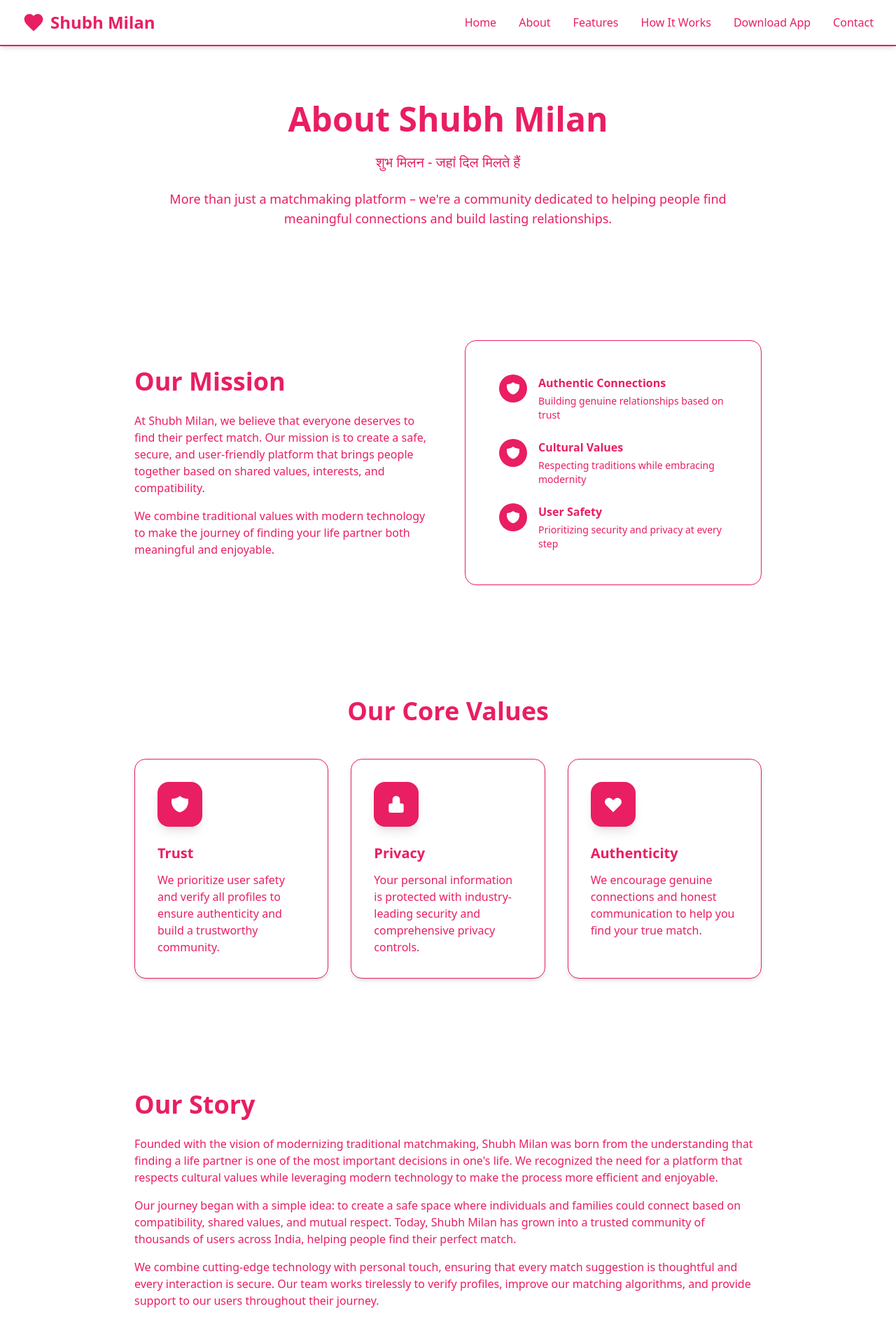
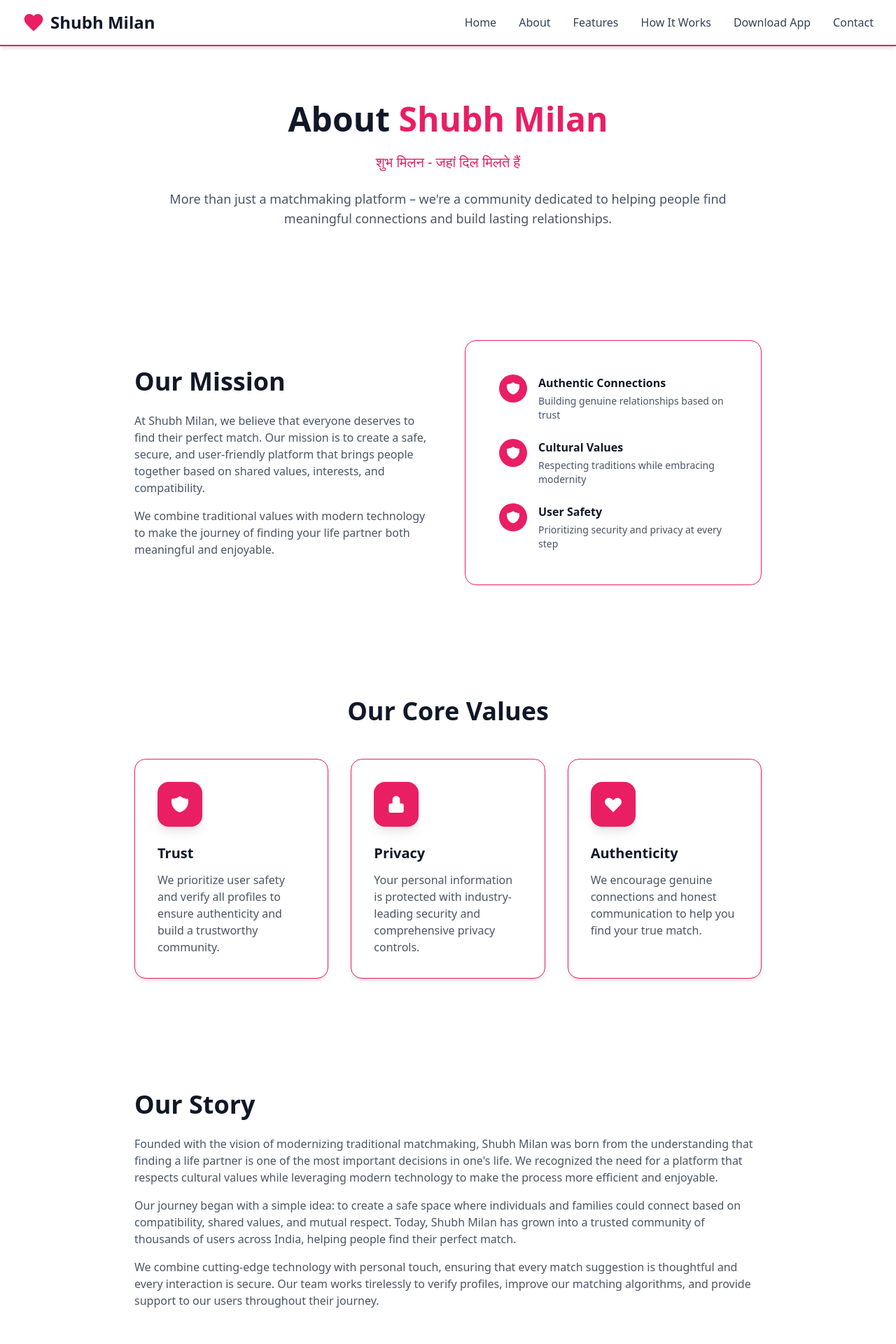
Before and after one commit to kundanlcb/shubh-milan-web, a React (Vite) app: page /about in a window 1280 px wide. Shown: the top 1920 px of the page at 70% size. Built offline with nearby package versions, Linux system fonts and the light colour scheme.

Commit message:
Standardize text colors - update constants, HomePage, Header, FeaturesPage, AboutPage
Co-authored-by: kundanlcb <100063527+kundanlcb@users.noreply.github.com>

```diff
--- a/src/components/layout/Header.tsx
+++ b/src/components/layout/Header.tsx
@@ -15,8 +15,8 @@ export const Header = () => {
       <Container>
         <div className="flex justify-between items-center py-4">
           {/* Logo */}
-          <Link to="/" className="flex items-center space-x-2 text-2xl font-bold text-primary hover:opacity-80 transition-colors">
-            <svg className="w-8 h-8" fill="currentColor" viewBox="0 0 24 24">
+          <Link to="/" className="flex items-center space-x-2 text-2xl font-bold text-gray-900 hover:text-primary transition-colors">
+            <svg className="w-8 h-8 text-primary" fill="currentColor" viewBox="0 0 24 24">
               <path d="M12 21.35l-1.45-1.32C5.4 15.36 2 12.28 2 8.5 2 5.42 4.42 3 7.5 3c1.74 0 3.41.81 4.5 2.09C13.09 3.81 14.76 3 16.5 3 19.58 3 22 5.42 22 8.5c0 3.78-3.4 6.86-8.55 11.54L12 21.35z"/>
             </svg>
             <span>Shubh Milan</span>
@@ -28,7 +28,7 @@ export const Header = () => {
               <Link
                 key={link.path}
                 to={link.path}
-                className="text-primary hover:opacity-80 transition-colors font-medium relative group"
+                className="text-gray-700 hover:text-primary transition-colors font-medium relative group"
               >
                 {link.label}
                 <span className="absolute bottom-0 left-0 w-0 h-0.5 bg-primary group-hover:w-full transition-all duration-300"></span>
@@ -39,7 +39,7 @@ export const Header = () => {
           {/* Mobile Menu Button */}
           <button
             onClick={toggleMobileMenu}
-            className="md:hidden p-2 rounded-md text-primary hover:opacity-80 transition-colors"
+            className="md:hidden p-2 rounded-md text-gray-700 hover:text-primary transition-colors"
             aria-label="Toggle mobile menu"
           >
             <svg
@@ -67,7 +67,7 @@ export const Header = () => {
               <Link
                 key={link.path}
                 to={link.path}
-                className="block px-4 py-2 text-primary hover:bg-white hover:opacity-80 rounded-md transition-colors font-medium"
+                className="block px-4 py-2 text-gray-700 hover:text-primary hover:bg-gray-50 rounded-md transition-colors font-medium"
                 onClick={() => setIsMobileMenuOpen(false)}
               >
                 {link.label}
--- a/src/constants/colors.ts
+++ b/src/constants/colors.ts
@@ -1,4 +1,4 @@
-// Minimal color palette - White and Magenta only
+// Minimal color palette - White and Magenta only with standard text colors
 export const Colors = {
   // Primary Colors - Beautiful magenta
   primary: '#E91E63', // Beautiful magenta - main brand color
@@ -6,10 +6,10 @@ export const Colors = {
   // White
   white: '#FFFFFF',
 
-  // Text Colors (using magenta for primary text, white for inverse)
-  textPrimary: '#E91E63',
-  textSecondary: '#E91E63',
-  textInverse: '#FFFFFF',
+  // Standard Text Colors for readability
+  textPrimary: '#1F2937', // Dark gray for primary text on white backgrounds
+  textSecondary: '#6B7280', // Medium gray for secondary text on white backgrounds
+  textInverse: '#FFFFFF', // White text for magenta backgrounds
 
   // Background Colors (white only)
   background: '#FFFFFF',
--- a/src/pages/AboutPage.tsx
+++ b/src/pages/AboutPage.tsx
@@ -7,13 +7,13 @@ export const AboutPage = () => {
       <section className="bg-white py-16 md:py-20">
         <Container>
           <div className="max-w-4xl mx-auto text-center">
-            <h1 className="text-4xl md:text-5xl font-bold text-primary mb-6">
+            <h1 className="text-4xl md:text-5xl font-bold text-gray-900 mb-6">
               About <span className="text-primary">Shubh Milan</span>
             </h1>
             <p className="text-xl font-hindi text-primary mb-6">
               शुभ मिलन - जहां दिल मिलते हैं
             </p>
-            <p className="text-lg text-primary">
+            <p className="text-lg text-gray-600">
               More than just a matchmaking platform – we're a community dedicated to helping
               people find meaningful connections and build lasting relationships.
             </p>
@@ -27,13 +27,13 @@ export const AboutPage = () => {
           <div className="max-w-4xl mx-auto">
             <div className="grid md:grid-cols-2 gap-12 items-center">
               <div>
-                <h2 className="text-3xl md:text-4xl font-bold text-primary mb-6">Our Mission</h2>
-                <p className="text-primary mb-4">
+                <h2 className="text-3xl md:text-4xl font-bold text-gray-900 mb-6">Our Mission</h2>
+                <p className="text-gray-600 mb-4">
                   At Shubh Milan, we believe that everyone deserves to find their perfect match. Our mission
                   is to create a safe, secure, and user-friendly platform that brings people together based
                   on shared values, interests, and compatibility.
                 </p>
-                <p className="text-primary">
+                <p className="text-gray-600">
                   We combine traditional values with modern technology to make the journey of finding your
                   life partner both meaningful and enjoyable.
                 </p>
@@ -47,8 +47,8 @@ export const AboutPage = () => {
                       </svg>
                     </div>
                     <div>
-                      <h3 className="font-semibold text-primary mb-1">Authentic Connections</h3>
-                      <p className="text-primary text-sm">Building genuine relationships based on trust</p>
+                      <h3 className="font-semibold text-gray-900 mb-1">Authentic Connections</h3>
+                      <p className="text-gray-600 text-sm">Building genuine relationships based on trust</p>
                     </div>
                   </div>
                   <div className="flex items-start">
@@ -58,8 +58,8 @@ export const AboutPage = () => {
                       </svg>
                     </div>
                     <div>
-                      <h3 className="font-semibold text-primary mb-1">Cultural Values</h3>
-                      <p className="text-primary text-sm">Respecting traditions while embracing modernity</p>
+                      <h3 className="font-semibold text-gray-900 mb-1">Cultural Values</h3>
+                      <p className="text-gray-600 text-sm">Respecting traditions while embracing modernity</p>
                     </div>
                   </div>
                   <div className="flex items-start">
@@ -69,8 +69,8 @@ export const AboutPage = () => {
                       </svg>
                     </div>
                     <div>
-                      <h3 className="font-semibold text-primary mb-1">User Safety</h3>
-                      <p className="text-primary text-sm">Prioritizing security and privacy at every step</p>
+                      <h3 className="font-semibold text-gray-900 mb-1">User Safety</h3>
+                      <p className="text-gray-600 text-sm">Prioritizing security and privacy at every step</p>
                     </div>
                   </div>
                 </div>
@@ -84,7 +84,7 @@ export const AboutPage = () => {
       <section className="py-16 md:py-20 bg-gradient-to-br from-primary-50 via-white to-primary-50">
         <Container>
           <div className="max-w-4xl mx-auto">
-            <h2 className="text-3xl md:text-4xl font-bold text-center text-primary mb-12">Our Core Values</h2>
+            <h2 className="text-3xl md:text-4xl font-bold text-center text-gray-900 mb-12">Our Core Values</h2>
             <div className="grid md:grid-cols-3 gap-8">
               <div className="bg-white p-8 rounded-2xl shadow-md hover:shadow-xl transition-all border border-primary">
                 <div className="bg-primary w-16 h-16 rounded-2xl flex items-center justify-center mb-6 shadow-lg">
@@ -92,8 +92,8 @@ export const AboutPage = () => {
                     <path d="M9 12l2 2 4-4m5.618-4.016A11.955 11.955 0 0112 2.944a11.955 11.955 0 01-8.618 3.04A12.02 12.02 0 003 9c0 5.591 3.824 10.29 9 11.622 5.176-1.332 9-6.03 9-11.622 0-1.042-.133-2.052-.382-3.016z" />
                   </svg>
                 </div>
-                <h3 className="text-xl font-semibold text-primary mb-3">Trust</h3>
-                <p className="text-primary">
+                <h3 className="text-xl font-semibold text-gray-900 mb-3">Trust</h3>
+                <p className="text-gray-600">
                   We prioritize user safety and verify all profiles to ensure authenticity and build a trustworthy community.
                 </p>
               </div>
@@ -104,8 +104,8 @@ export const AboutPage = () => {
                     <path d="M12 15v2m-6 4h12a2 2 0 002-2v-6a2 2 0 00-2-2H6a2 2 0 00-2 2v6a2 2 0 002 2zm10-10V7a4 4 0 00-8 0v4h8z" />
                   </svg>
                 </div>
-                <h3 className="text-xl font-semibold text-primary mb-3">Privacy</h3>
-                <p className="text-primary">
+                <h3 className="text-xl font-semibold text-gray-900 mb-3">Privacy</h3>
+                <p className="text-gray-600">
                   Your personal information is protected with industry-leading security and comprehensive privacy controls.
                 </p>
               </div>
@@ -116,8 +116,8 @@ export const AboutPage = () => {
                     <path d="M4.318 6.318a4.5 4.5 0 000 6.364L12 20.364l7.682-7.682a4.5 4.5 0 00-6.364-6.364L12 7.636l-1.318-1.318a4.5 4.5 0 00-6.364 0z"/>
                   </svg>
                 </div>
-                <h3 className="text-xl font-semibold text-primary mb-3">Authenticity</h3>
-                <p className="text-primary">
+                <h3 className="text-xl font-semibold text-gray-900 mb-3">Authenticity</h3>
+                <p className="text-gray-600">
                   We encourage genuine connections and honest communication to help you find your true match.
                 </p>
               </div>
@@ -130,21 +130,21 @@ export const AboutPage = () => {
       <section className="py-16 md:py-20 bg-white">
         <Container>
           <div className="max-w-4xl mx-auto">
-            <h2 className="text-3xl md:text-4xl font-bold text-primary mb-6">Our Story</h2>
+            <h2 className="text-3xl md:text-4xl font-bold text-gray-900 mb-6">Our Story</h2>
             <div className="prose prose-lg max-w-none">
-              <p className="text-primary mb-4">
+              <p className="text-gray-600 mb-4">
                 Founded with the vision of modernizing traditional matchmaking, Shubh Milan was born from the
                 understanding that finding a life partner is one of the most important decisions in one's life.
                 We recognized the need for a platform that respects cultural values while leveraging modern
                 technology to make the process more efficient and enjoyable.
               </p>
-              <p className="text-primary mb-4">
+              <p className="text-gray-600 mb-4">
                 Our journey began with a simple idea: to create a safe space where individuals and families
                 could connect based on compatibility, shared values, and mutual respect. Today, Shubh Milan
                 has grown into a trusted community of thousands of users across India, helping people find
                 their perfect match.
               </p>
-              <p className="text-primary">
+              <p className="text-gray-600">
                 We combine cutting-edge technology with personal touch, ensuring that every match suggestion
                 is thoughtful and every interaction is secure. Our team works tirelessly to verify profiles,
                 improve our matching algorithms, and provide support to our users throughout their journey.
@@ -159,7 +159,7 @@ export const AboutPage = () => {
         <Container>
           <div className="max-w-4xl mx-auto text-center text-white">
             <h2 className="text-3xl md:text-4xl font-bold mb-6">Join Our Journey</h2>
-            <p className="text-xl text-primary mb-8">
+            <p className="text-xl text-white mb-8">
               Be part of a community that believes in meaningful connections and lasting relationships.
             </p>
             <div className="flex flex-col sm:flex-row gap-4 justify-center">
```
Also changed, not shown: src/pages/FeaturesPage.tsx (+14 -14 lines), src/pages/HomePage.tsx (+18 -18 lines), tailwind.config.js (+17 -3 lines).
